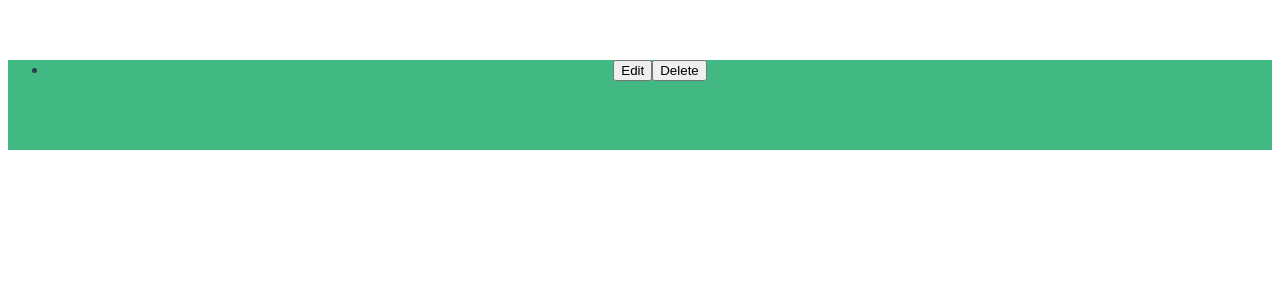
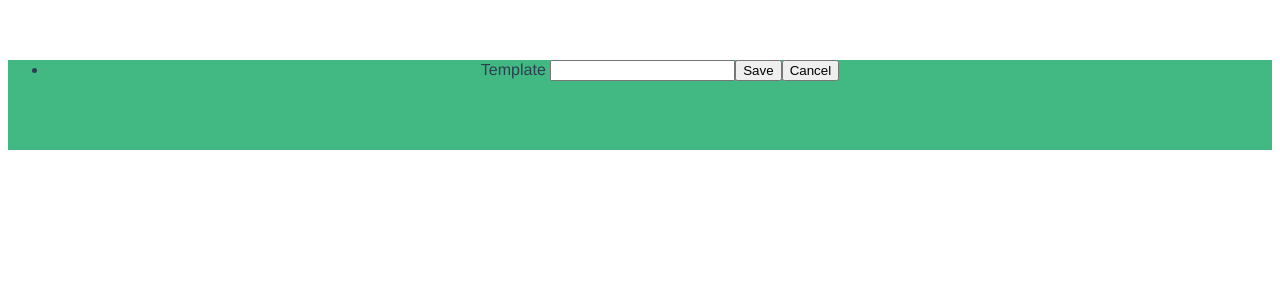
Before and after one commit to programmablereya/last-name-picker, a Vue app: page / in a window 1280 px wide. Both pictures are taken after a click on the button "Add New". Shown: the top 300 px of the page. Built offline with nearby package versions, Linux system fonts and the light colour scheme.

Commit message:
Fix NameDisplay editing, NamesDisplay harness

```diff
--- a/src/App.vue
+++ b/src/App.vue
@@ -1,7 +1,9 @@
 <template>
     <div id="app">
         <NamesDisplay v-bind:name="name" v-bind:templates="templates"
-                     v-on:edit="update($event)" v-on:delete="remove()"/>
+                      v-on:addTemplate="addTemplate($event)"
+                      v-on:modifyTemplate="editTemplate($event)"
+                      v-on:deleteTemplate="removeTemplate($event)"/>
     </div>
 </template>
 
@@ -29,20 +31,23 @@
                 const compiled = Handlebars.compile(source);
                 this.templates.push({
                     id, source, compiled
-                })
+                });
             },
-            editTemplate(id, source) {
+            editTemplate({id, newSource}) {
                 for (let index = 0; index < this.templates.length; index += 1) {
                     if (this.templates[index].id === id) {
-                        this.templates[index].source = source;
-                        this.templates[index].compiled = Handlebars.compile(source);
+                        this.templates[index].source = newSource;
+                        this.templates[index].compiled = Handlebars.compile(newSource);
                         return;
                     }
                 }
             },
             removeTemplate(id) {
+                console.log(`Removing template ${id}`);
                 for (let index = 0; index < this.templates.length; index += 1) {
+                    console.log(`Checking template #${index} with id ${this.templates[index].id}`);
                     if (this.templates[index].id === id) {
+                        console.log(`Splicing...`);
                         this.templates.splice(index, 1);
                         return;
                     }
--- a/src/components/NameDisplay.vue
+++ b/src/components/NameDisplay.vue
@@ -43,13 +43,6 @@
             editOnly: function() {
                 if (this.editOnly && !this.isEditing()) {
                     this.enterEditMode();
-                }
-            },
-            isEditing: function() {
-                if (this.isEditing === true) {
-                    this.editedTemplate = this.template;
-                } else {
-                    this.editedTemplate = null;
                 }
             },
             templateToCompile: function() {
@@ -103,16 +96,16 @@
         },
         computed: {
             isEditing: function() {
-                return !!this.editedTemplate;
+                return this.editedTemplate !== null;
             },
             hasError: function() {
                 return !!this.compilationError;
             },
             templateIsEdited: function() {
-                return (!!this.template
-                    && this.editedTemplate !== null
-                    && this.editedTemplate !== this.template
-                    && this.editedTemplate.trim() !== "");
+                return (!this.template
+                    || (this.editedTemplate !== null
+                        && this.editedTemplate !== this.template
+                        && this.editedTemplate.trim() !== ""));
             },
             templateToCompile: function() {
                 return (this.templateIsEdited
--- a/src/components/NamesDisplay.vue
+++ b/src/components/NamesDisplay.vue
@@ -37,6 +37,7 @@
             },
             commitAdd(newTemplate) {
                 this.$emit("addTemplate", newTemplate);
+                this.adding = false;
             },
             cancelAdd() {
                 this.adding = false;
```
